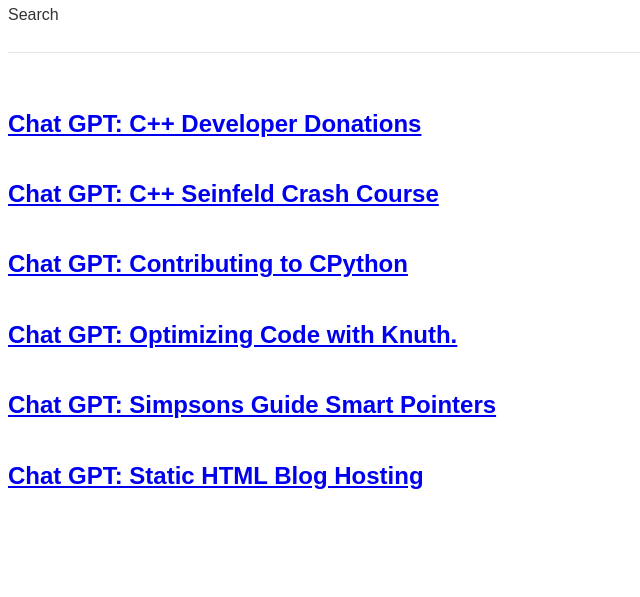
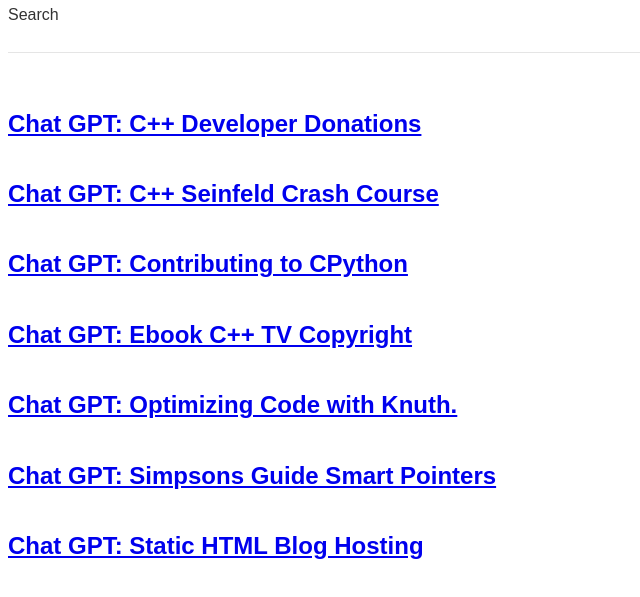
Before and after one commit to JonathanGrant/jonathangrant.github.io, a plain HTML site: page index.html in a window 1280 px wide. Shown: the part 97-694 px from the top of the page, without its empty margins (0-640 px from the left). Drawn offline with Linux system fonts and the light colour scheme.

Commit message:
add legal

```diff
--- a/index.html
+++ b/index.html
@@ -14,6 +14,6 @@
 <a href="search.html">Search</a>
 </nav>
 </header>
-<main><article><h2><a href="posts/chat-gpt-c-developer-donations.html">Chat GPT: C++ Developer Donations</a></h2><p></p></article><article><h2><a href="posts/chat-gpt-c-seinfeld-crash-course.html">Chat GPT: C++ Seinfeld Crash Course</a></h2><p></p></article><article><h2><a href="posts/chat-gpt-contributing-to-cpython.html">Chat GPT: Contributing to CPython</a></h2><p></p></article><article><h2><a href="posts/chat-gpt-optimizing-code-with-knuth.html">Chat GPT: Optimizing Code with Knuth.</a></h2><p></p></article><article><h2><a href="posts/chat-gpt-simpsons-guide-smart-pointers.html">Chat GPT: Simpsons Guide Smart Pointers</a></h2><p></p></article><article><h2><a href="posts/chat-gpt-static-html-blog-hosting.html">Chat GPT: Static HTML Blog Hosting</a></h2><p></p></article></main>
+<main><article><h2><a href="posts/chat-gpt-c-developer-donations.html">Chat GPT: C++ Developer Donations</a></h2><p></p></article><article><h2><a href="posts/chat-gpt-c-seinfeld-crash-course.html">Chat GPT: C++ Seinfeld Crash Course</a></h2><p></p></article><article><h2><a href="posts/chat-gpt-contributing-to-cpython.html">Chat GPT: Contributing to CPython</a></h2><p></p></article><article><h2><a href="posts/chat-gpt-ebook-c-tv-copyright.html">Chat GPT: Ebook C++ TV Copyright</a></h2><p></p></article><article><h2><a href="posts/chat-gpt-optimizing-code-with-knuth.html">Chat GPT: Optimizing Code with Knuth.</a></h2><p></p></article><article><h2><a href="posts/chat-gpt-simpsons-guide-smart-pointers.html">Chat GPT: Simpsons Guide Smart Pointers</a></h2><p></p></article><article><h2><a href="posts/chat-gpt-static-html-blog-hosting.html">Chat GPT: Static HTML Blog Hosting</a></h2><p></p></article></main>
 </body>
 </html>
```
